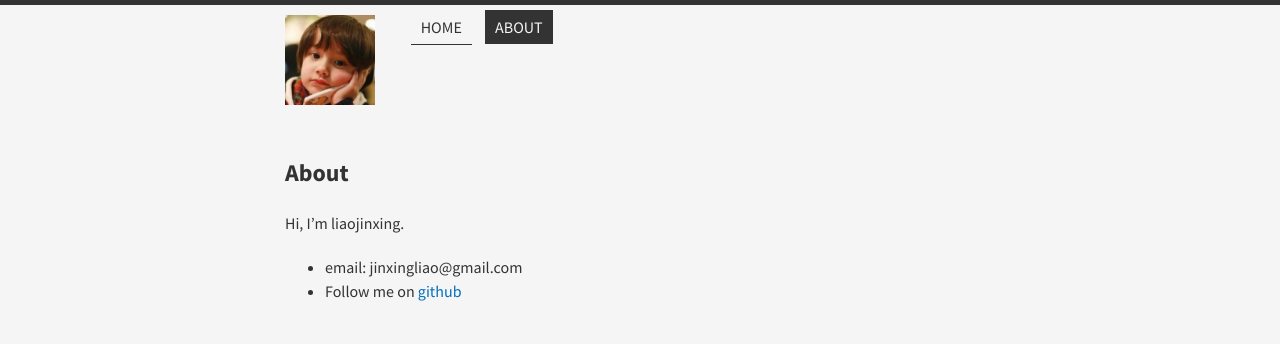
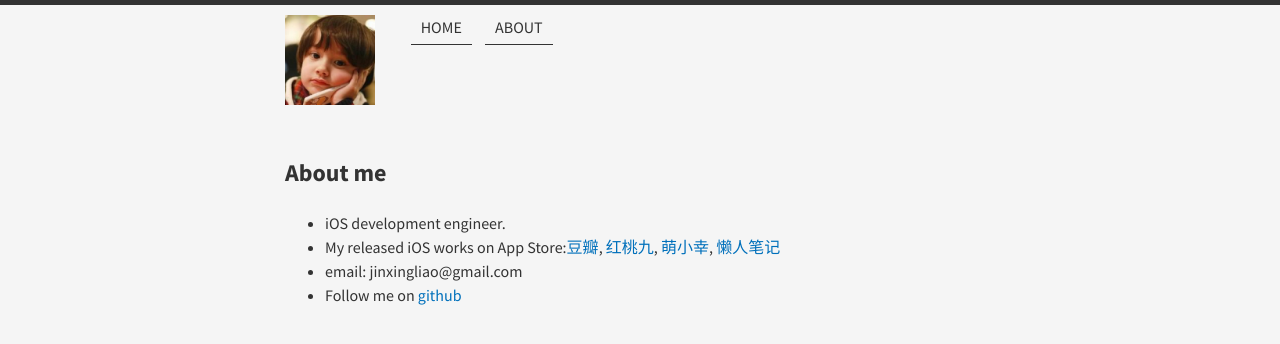
Before and after one commit to liaojinxing/liaojinxing.github.io, a Jekyll site: the page built from about/index.md, in a window 1280 px wide. Shown: the top 344 px of the page. Built offline with Jekyll 4.4.1, drawn with Linux system fonts in a browser that asks for light colours; nearby versions of some CDN libraries; Markdown is read by kramdown in place of the engine named in the settings.

Commit message:
update about me

```diff
--- a/about/index.md
+++ b/about/index.md
@@ -1,12 +1,15 @@
 ---
 layout: page
-title: About
+title: About me
 ---
 
-Hi, I'm liaojinxing.
-
+- iOS development engineer.
+- My released iOS works on App Store:[豆瓣], [红桃九], [萌小幸], [懒人笔记]
 - email: jinxingliao@gmail.com
 - Follow me on [github]
 
-
 [github]:https://github.com/liaojinxing
+[萌小幸]:https://itunes.apple.com/cn/app/meng-xiao-xing-zhi-neng-liao/id954973520?mt=8
+[懒人笔记]:https://itunes.apple.com/cn/app/lan-ren-bi-ji-zhi-chi-yu-yin/id899937013?mt=8
+[豆瓣]:https://itunes.apple.com/cn/app/dou-ban/id907002334?mt=8
+[红桃九]:https://itunes.apple.com/cn/app/hong-tao-jiu/id886092079?mt=8
```
